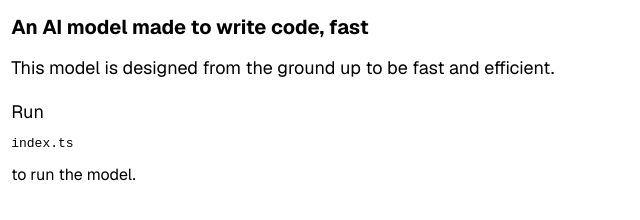
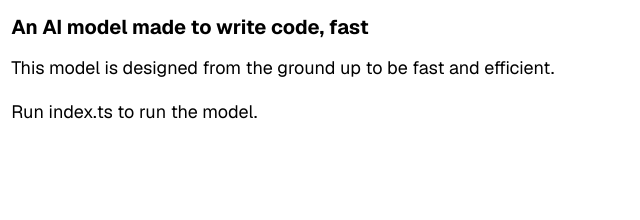
Before and after one commit to magdalanychase/fast-edit, a plain HTML site: page docs/index.html in a window 1280 px wide. Shown: the part 50-270 px from the top of the page, without its empty margins (0-640 px from the left). Drawn offline with nearby package versions, Linux system fonts and the light colour scheme.

Commit message:
modified:   docs/index.html

```diff
--- a/docs/index.html
+++ b/docs/index.html
@@ -31,6 +31,6 @@
     <h2>An AI model made to write code, fast</h2>
     <p>This model is designed from the ground up to be fast and efficient.</p>
     <br>
-    <p>Run <pre>index.ts</pre> to run the model.</p>
+    <p>Run index.ts to run the model.</p>
 </body>
 </html>
```
